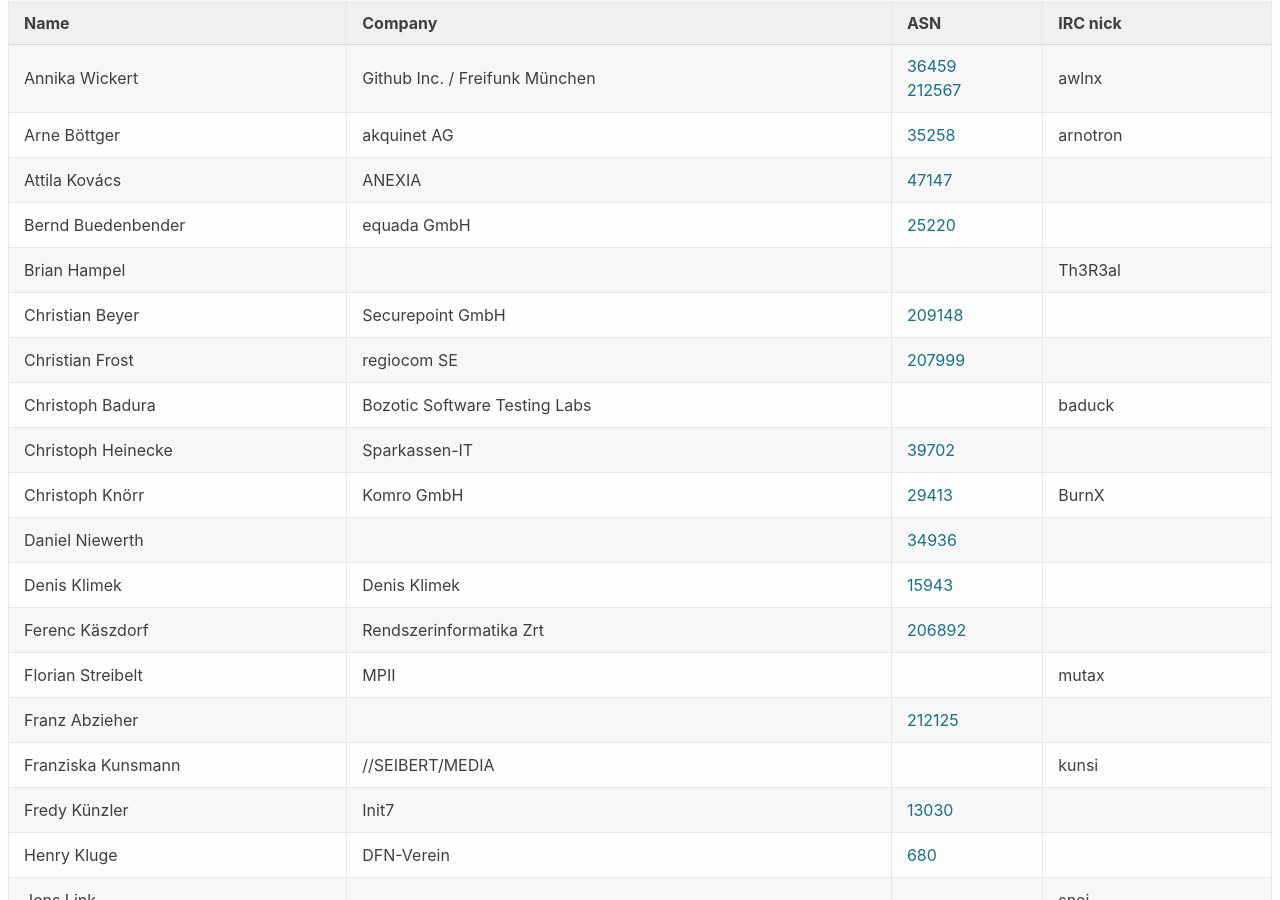
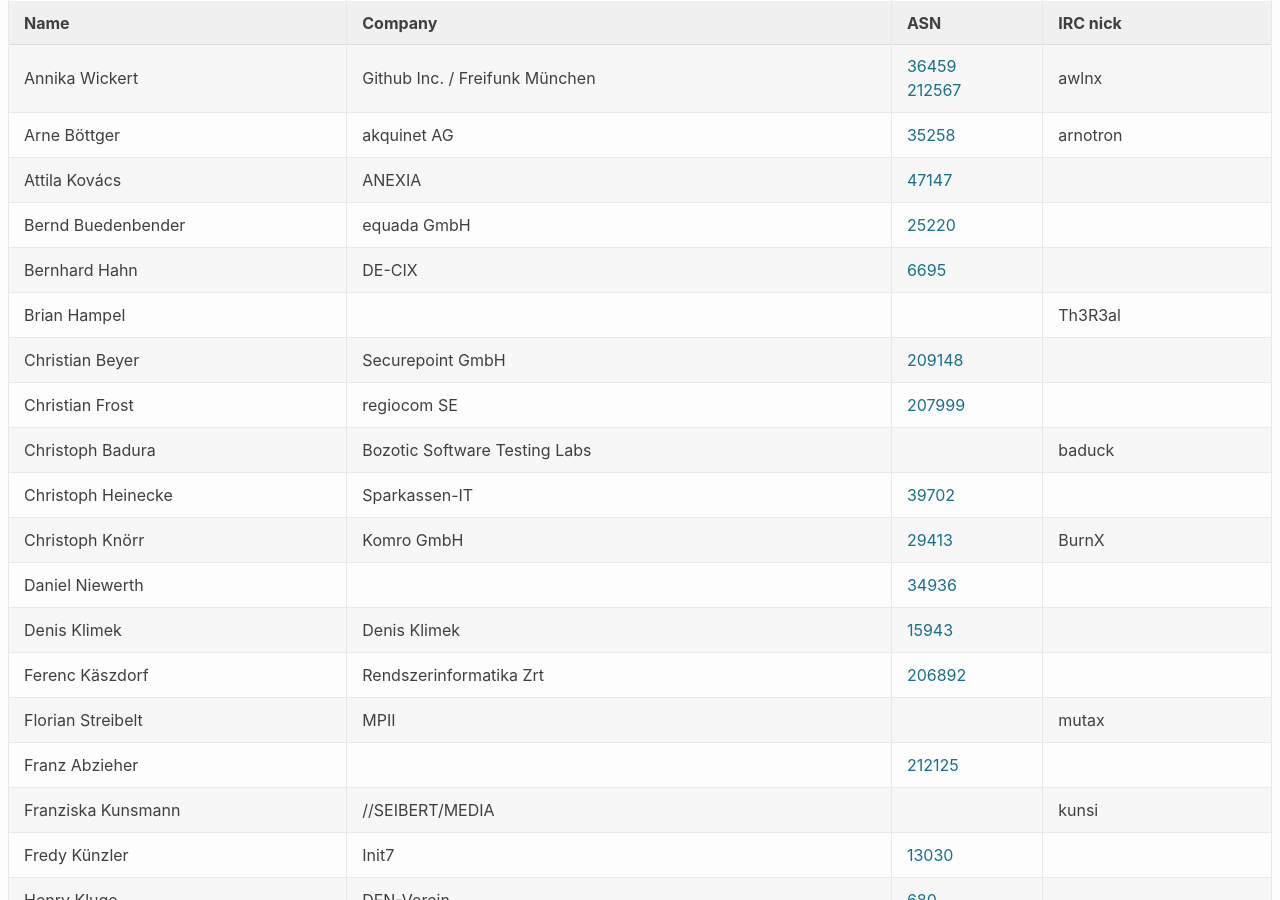
Before and after one commit to denog/pretix-attendeelist, a Jekyll site: the page built from meetup_2021_02/index.markdown, in a window 1280 px wide and 900 px high, scrolled down 349 px. Built offline with Jekyll 4.4.1, drawn with Linux system fonts in a browser that asks for light colours.

Commit message:
Latest data: Wed Apr 14 08:53:35 UTC 2021

```diff
--- a/_data/attendees_meetup_2021-02.json
+++ b/_data/attendees_meetup_2021-02.json
@@ -64,6 +64,12 @@
     "company": "equada GmbH",
     "irc": null,
     "asn": "25220"
+  },
+  {
+    "name": "Bernhard Hahn",
+    "company": "DE-CIX",
+    "irc": null,
+    "asn": "6695"
   },
   {
     "name": "Brian Hampel",
```
